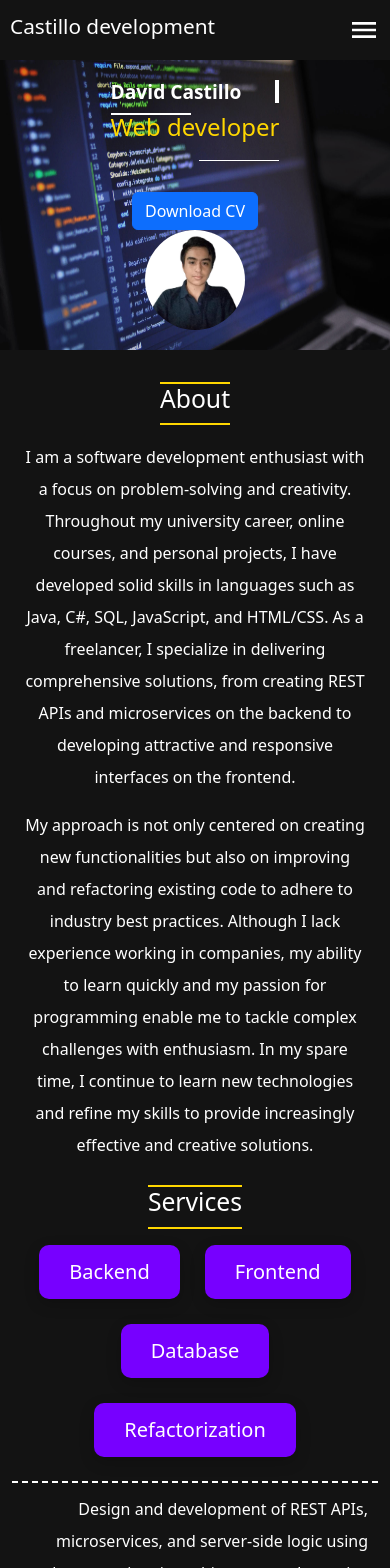
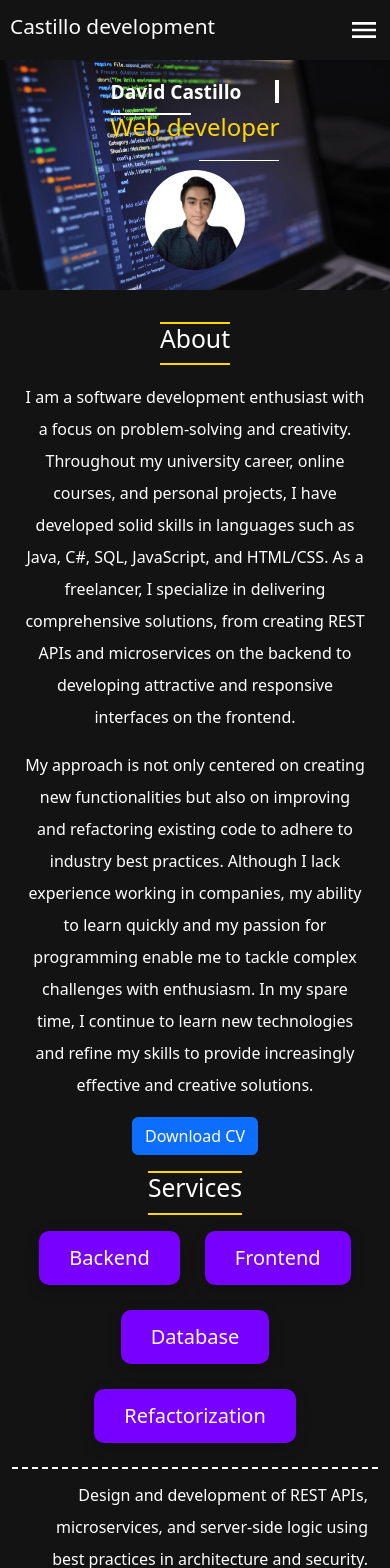
Before and after one commit to David210-web/Portafolio-Remasterizado, a React (Vite) app: page / in a window 390 px wide. Shown: the top 1568 px of the page. Built offline with nearby package versions, Linux system fonts and the light colour scheme.

Commit message:
Añadiendo el cv

```diff
--- a/src/components/AboutMe.jsx
+++ b/src/components/AboutMe.jsx
@@ -1,5 +1,7 @@
 import React from "react";
 import TitleSection from "./TitleSection";
+import curriculum from '../assets/Curriculum vitae.pdf'
+
 
 function AboutMe({isEnglish,translation}) {
   return (
@@ -11,8 +13,10 @@ function AboutMe({isEnglish,translation}) {
         </p>
         <p className="text-lg-end mt-2">
         {isEnglish ? translation.en.about.part2 : translation.es.about.part2}
-
         </p>
+        <a href={curriculum} className='btn btn-primary'>
+                {isEnglish ? "Download" : "Descargar"} CV
+            </a>
       </div>
     </>
   );
--- a/src/components/Banner.jsx
+++ b/src/components/Banner.jsx
@@ -7,16 +7,14 @@ function Banner({isEnglish,translation}) {
   return (
     <div className='banner_container'>
         <img src={bgHeader} alt="" className='bg-header'/>
-        <section className='text-container'>
+        <section className='text-container d-flex flex-column justify-content-center'>
             <h1 className='display-1 fade-in'>David Castillo</h1>
             <div className="line-container">
                 <span className='top_line'></span>
                 <h4 className='display-4 fade-in desplazamiento'>{isEnglish ? translation.en.subtitle : translation.es.subtitle}</h4>
                 <span className='bottom_line'></span>
             </div>
-            <button className='btn btn-primary mx-auto d-block'>
-                {isEnglish ? "Download" : "Descargar"} CV
-            </button>
+
         </section>
         <section className='profile_container'>
             <img src={profilePic} alt="" />
--- a/src/mediaquerys.css
+++ b/src/mediaquerys.css
@@ -36,6 +36,7 @@
   .profile_container {
     width: 150px;
     height: 150px;
+
   }
 
   .menu span{
@@ -89,10 +90,7 @@
     margin-top: 10px;
   }
 
-  .btn{
-    margin-top: 50px;
-    /* margin-bottom: 10px; */
-  }
+
 
   .menu span
   {
@@ -151,5 +149,6 @@
   .profile_container {
     width: 100px;
     height: 100px;
+    margin-top: 20px;
   }
 }
```
Also changed, not shown: 1 other file (tests, documents, lock files or other folders).
